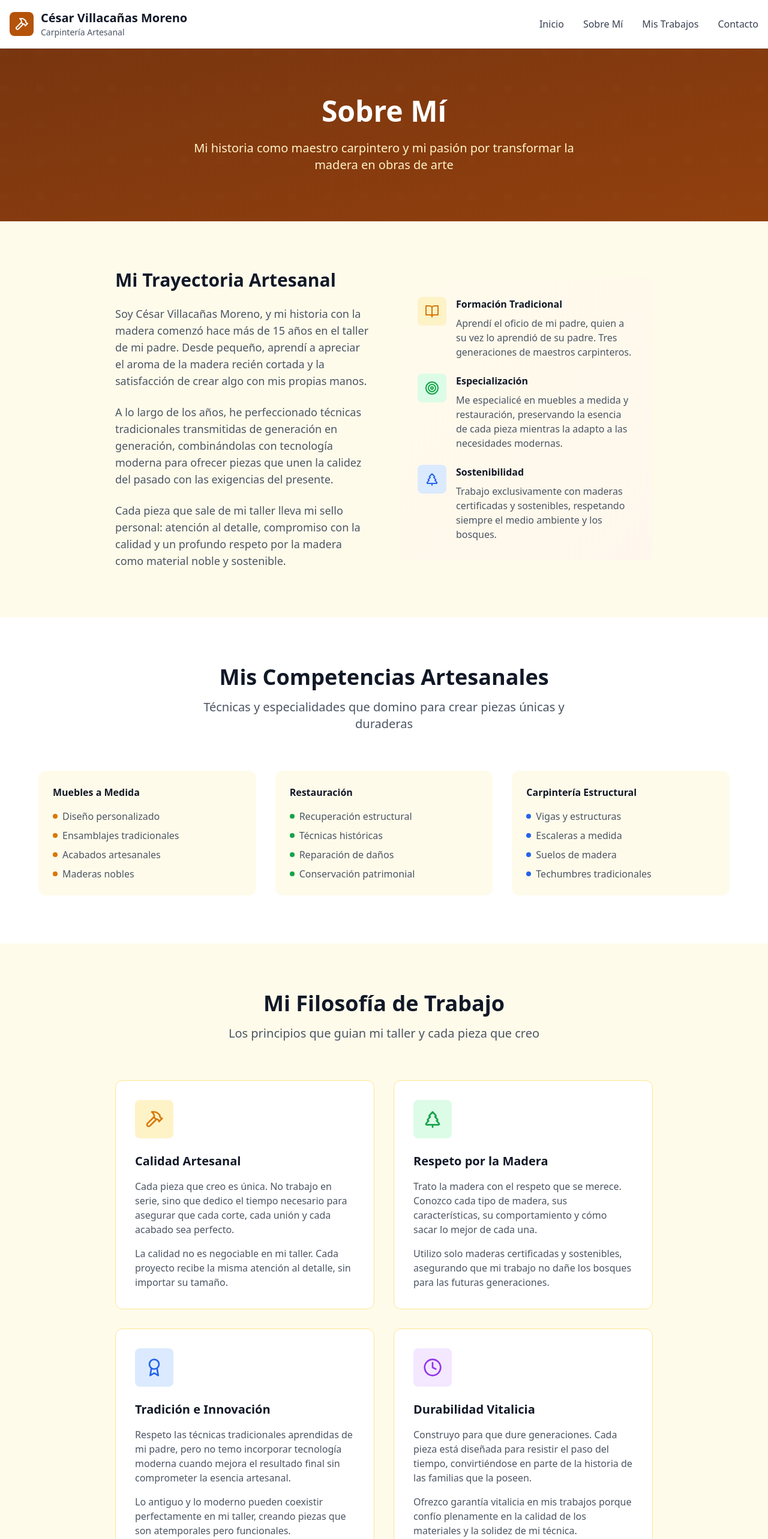
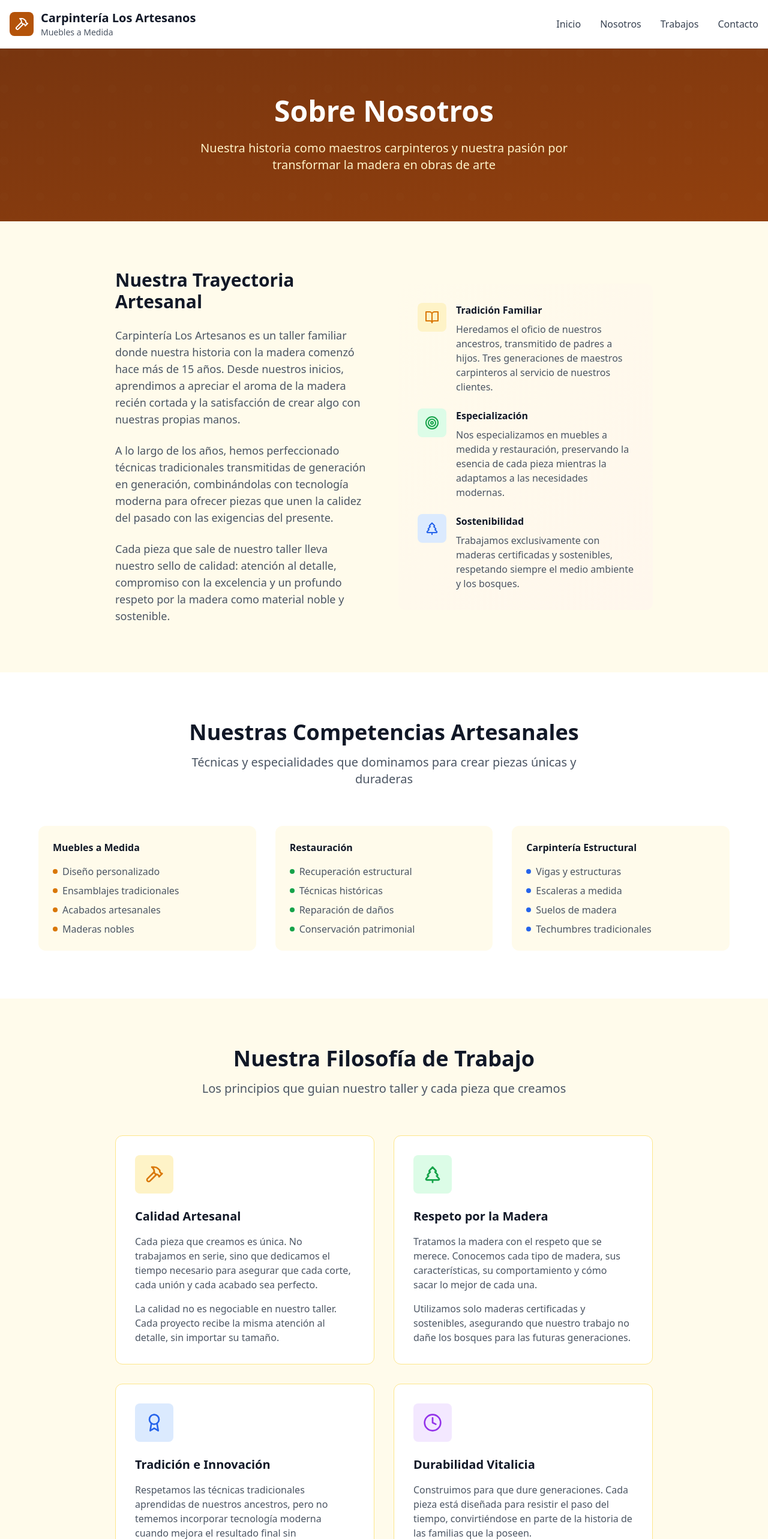
Before and after one commit to Cesarvilla44/Proyecto-de-Carpinter-a-Next.js-, a Next.js app: page /nosotros in a window 1280 px wide. Shown: the top 2566 px of the page at 60% size. Built offline with nearby package versions, Linux system fonts and the light colour scheme.

Commit message:
Transform to business site: Carpintería Los Artesanos

```diff
--- a/src/app/contacto/ContactForm.tsx
+++ b/src/app/contacto/ContactForm.tsx
@@ -34,7 +34,7 @@ export default function ContactForm() {
         <div className="relative z-10 container mx-auto px-4">
           <div className="max-w-4xl mx-auto text-center">
             <h1 className="text-5xl font-bold mb-6">Contacto</h1>
-            <p className="text-xl text-amber-100">Visita mi taller o contáctame para tu proyecto de carpintería</p>
+            <p className="text-xl text-amber-100">Visita nuestro taller o contáctanos para tu proyecto de carpintería</p>
           </div>
         </div>
       </section>
@@ -47,8 +47,8 @@ export default function ContactForm() {
             <div>
               <h2 className="text-3xl font-bold mb-6 text-gray-900">Solicita tu Presupuesto</h2>
               <p className="text-gray-600 mb-8">
-                Cuéntame sobre tu proyecto de carpintería y te prepararé un presupuesto detallado.
-                Trabajo con muebles a medida, restauración y carpintería estructural.
+                Cuéntanos sobre tu proyecto de carpintería y te prepararemos un presupuesto detallado.
+                Trabajamos con muebles a medida, restauración y carpintería estructural.
               </p>
 
               {formState?.success && (
--- a/src/app/contacto/page.tsx
+++ b/src/app/contacto/page.tsx
@@ -1,8 +1,8 @@
 import { Metadata } from 'next'
 
 export const metadata: Metadata = {
-  title: 'Contacto - Carpintería Los Robles',
-  description: 'Contacta con mi taller de carpintería artesanal. Presupuestos para muebles a medida, restauración y carpintería estructural.',
+  title: 'Contacto - Carpintería Los Artesanos',
+  description: 'Contacta con Carpintería Los Artesanos. Presupuestos para muebles a medida, restauración y carpintería estructural.',
 }
 
 export const revalidate = 3600 // ISR: revalidar cada hora
--- a/src/app/nosotros/page.tsx
+++ b/src/app/nosotros/page.tsx
@@ -1,8 +1,8 @@
 import { Hammer, Award, Target, Clock, TreePine, BookOpen, Mail, Phone, MapPin } from 'lucide-react'
 
 export const metadata = {
-  title: 'Sobre Mí - César Villacañas Moreno',
-  description: 'Conoce mi historia como maestro carpintero y mi pasión por la carpintería artesanal.',
+  title: 'Sobre Nosotros - Carpintería Los Artesanos',
+  description: 'Conoce nuestra historia como maestros carpinteros y nuestra pasión por la carpintería artesanal.',
 }
 
 export default function AboutPage() {
@@ -18,9 +18,9 @@ export default function AboutPage() {
         ></div>
         <div className="relative z-10 container mx-auto px-4">
           <div className="max-w-4xl mx-auto text-center">
-            <h1 className="text-5xl font-bold mb-6">Sobre Mí</h1>
+            <h1 className="text-5xl font-bold mb-6">Sobre Nosotros</h1>
             <p className="text-xl text-amber-100 max-w-2xl mx-auto">
-              Mi historia como maestro carpintero y mi pasión por transformar la madera en obras de arte
+              Nuestra historia como maestros carpinteros y nuestra pasión por transformar la madera en obras de arte
             </p>
           </div>
         </div>
@@ -31,20 +31,20 @@ export default function AboutPage() {
         <div className="max-w-4xl mx-auto">
           <div className="grid lg:grid-cols-2 gap-12 items-center">
             <div>
-              <h2 className="text-3xl font-bold mb-6 text-gray-900">Mi Trayectoria Artesanal</h2>
+              <h2 className="text-3xl font-bold mb-6 text-gray-900">Nuestra Trayectoria Artesanal</h2>
               <p className="text-lg text-gray-600 mb-6">
-                Soy César Villacañas Moreno, y mi historia con la madera comenzó hace más de 15 años
-                en el taller de mi padre. Desde pequeño, aprendí a apreciar el aroma de la madera recién
-                cortada y la satisfacción de crear algo con mis propias manos.
+                Carpintería Los Artesanos es un taller familiar donde nuestra historia con la madera comenzó
+                hace más de 15 años. Desde nuestros inicios, aprendimos a apreciar el aroma de la madera recién
+                cortada y la satisfacción de crear algo con nuestras propias manos.
               </p>
               <p className="text-lg text-gray-600 mb-6">
-                A lo largo de los años, he perfeccionado técnicas tradicionales transmitidas de
+                A lo largo de los años, hemos perfeccionado técnicas tradicionales transmitidas de
                 generación en generación, combinándolas con tecnología moderna para ofrecer piezas
                 que unen la calidez del pasado con las exigencias del presente.
               </p>
               <p className="text-lg text-gray-600">
-                Cada pieza que sale de mi taller lleva mi sello personal: atención al detalle,
-                compromiso con la calidad y un profundo respeto por la madera como material noble
+                Cada pieza que sale de nuestro taller lleva nuestro sello de calidad: atención al detalle,
+                compromiso con la excelencia y un profundo respeto por la madera como material noble
                 y sostenible.
               </p>
             </div>
@@ -55,10 +55,10 @@ export default function AboutPage() {
                     <BookOpen className="w-6 h-6 text-amber-600" />
                   </div>
                   <div>
-                    <h3 className="font-semibold text-gray-900 mb-2">Formación Tradicional</h3>
+                    <h3 className="font-semibold text-gray-900 mb-2">Tradición Familiar</h3>
                     <p className="text-gray-600">
-                      Aprendí el oficio de mi padre, quien a su vez lo aprendió de su padre.
-                      Tres generaciones de maestros carpinteros.
+                      Heredamos el oficio de nuestros ancestros, transmitido de padres a hijos.
+                      Tres generaciones de maestros carpinteros al servicio de nuestros clientes.
                     </p>
                   </div>
                 </div>
@@ -69,8 +69,8 @@ export default function AboutPage() {
                   <div>
                     <h3 className="font-semibold text-gray-900 mb-2">Especialización</h3>
                     <p className="text-gray-600">
-                      Me especialicé en muebles a medida y restauración, preservando
-                      la esencia de cada pieza mientras la adapto a las necesidades modernas.
+                      Nos especializamos en muebles a medida y restauración, preservando
+                      la esencia de cada pieza mientras la adaptamos a las necesidades modernas.
                     </p>
                   </div>
                 </div>
@@ -81,7 +81,7 @@ export default function AboutPage() {
                   <div>
                     <h3 className="font-semibold text-gray-900 mb-2">Sostenibilidad</h3>
                     <p className="text-gray-600">
-                      Trabajo exclusivamente con maderas certificadas y sostenibles,
+                      Trabajamos exclusivamente con maderas certificadas y sostenibles,
                       respetando siempre el medio ambiente y los bosques.
                     </p>
                   </div>
@@ -96,9 +96,9 @@ export default function AboutPage() {
       <section className="py-20 px-4 bg-white">
         <div className="max-w-6xl mx-auto">
           <div className="text-center mb-16">
-            <h2 className="text-4xl font-bold mb-4 text-gray-900">Mis Competencias Artesanales</h2>
+            <h2 className="text-4xl font-bold mb-4 text-gray-900">Nuestras Competencias Artesanales</h2>
             <p className="text-xl text-gray-600 max-w-2xl mx-auto">
-              Técnicas y especialidades que domino para crear piezas únicas y duraderas
+              Técnicas y especialidades que dominamos para crear piezas únicas y duraderas
             </p>
           </div>
 
@@ -176,9 +176,9 @@ export default function AboutPage() {
       <section className="py-20 px-4 bg-amber-50">
         <div className="max-w-4xl mx-auto">
           <div className="text-center mb-16">
-            <h2 className="text-4xl font-bold mb-4 text-gray-900">Mi Filosofía de Trabajo</h2>
+            <h2 className="text-4xl font-bold mb-4 text-gray-900">Nuestra Filosofía de Trabajo</h2>
             <p className="text-xl text-gray-600">
-              Los principios que guian mi taller y cada pieza que creo
+              Los principios que guian nuestro taller y cada pieza que creamos
             </p>
           </div>
 
@@ -189,12 +189,12 @@ export default function AboutPage() {
               </div>
               <h3 className="text-xl font-bold mb-4 text-gray-900">Calidad Artesanal</h3>
               <p className="text-gray-600 mb-4">
-                Cada pieza que creo es única. No trabajo en serie, sino que dedico
+                Cada pieza que creamos es única. No trabajamos en serie, sino que dedicamos
                 el tiempo necesario para asegurar que cada corte, cada unión y cada
                 acabado sea perfecto.
               </p>
               <p className="text-gray-600">
-                La calidad no es negociable en mi taller. Cada proyecto recibe la
+                La calidad no es negociable en nuestro taller. Cada proyecto recibe la
                 misma atención al detalle, sin importar su tamaño.
               </p>
             </div>
@@ -205,12 +205,12 @@ export default function AboutPage() {
               </div>
               <h3 className="text-xl font-bold mb-4 text-gray-900">Respeto por la Madera</h3>
               <p className="text-gray-600 mb-4">
-                Trato la madera con el respeto que se merece. Conozco cada tipo de
+                Tratamos la madera con el respeto que se merece. Conocemos cada tipo de
                 madera, sus características, su comportamiento y cómo sacar lo mejor
                 de cada una.
               </p>
               <p className="text-gray-600">
-                Utilizo solo maderas certificadas y sostenibles, asegurando que mi
+                Utilizamos solo maderas certificadas y sostenibles, asegurando que nuestro
                 trabajo no dañe los bosques para las futuras generaciones.
               </p>
             </div>
@@ -221,12 +221,12 @@ export default function AboutPage() {
               </div>
               <h3 className="text-xl font-bold mb-4 text-gray-900">Tradición e Innovación</h3>
               <p className="text-gray-600 mb-4">
-                Respeto las técnicas tradicionales aprendidas de mi padre, pero no
-                temo incorporar tecnología moderna cuando mejora el resultado final
+                Respetamos las técnicas tradicionales aprendidas de nuestros ancestros, pero no
+                tememos incorporar tecnología moderna cuando mejora el resultado final
                 sin comprometer la esencia artesanal.
               </p>
               <p className="text-gray-600">
-                Lo antiguo y lo moderno pueden coexistir perfectamente en mi taller,
+                Lo antiguo y lo moderno pueden coexistir perfectamente en nuestro taller,
                 creando piezas que son atemporales pero funcionales.
               </p>
             </div>
@@ -237,13 +237,13 @@ export default function AboutPage() {
               </div>
               <h3 className="text-xl font-bold mb-4 text-gray-900">Durabilidad Vitalicia</h3>
               <p className="text-gray-600 mb-4">
-                Construyo para que dure generaciones. Cada pieza está diseñada para
+                Construimos para que dure generaciones. Cada pieza está diseñada para
                 resistir el paso del tiempo, convirtiéndose en parte de la historia
                 de las familias que la poseen.
               </p>
               <p className="text-gray-600">
-                Ofrezco garantía vitalicia en mis trabajos porque confío plenamente
-                en la calidad de los materiales y la solidez de mi técnica.
+                Ofrecemos garantía vitalicia en nuestros trabajos porque confiamos plenamente
+                en la calidad de los materiales y la solidez de nuestra técnica.
               </p>
             </div>
           </div>
@@ -264,11 +264,11 @@ export default function AboutPage() {
           </h2>
           <p className="text-xl mb-8 opacity-90">
             Si estás buscando una pieza única para tu espacio o necesitas restaurar
-            un mueble con valor sentimental, estaré encantado de ayudarte. ¡Visita mi taller!
+            un mueble con valor sentimental, estaremos encantados de ayudarte. ¡Visita nuestro taller!
           </p>
           <div className="flex flex-col sm:flex-row gap-4 justify-center">
             <a
-              href="mailto:cesar.villacañas@email.com"
+              href="mailto:info@carpinterialosartesanos.com"
               className="bg-white text-amber-600 px-8 py-4 rounded-lg font-semibold hover:bg-gray-100 transition-all inline-flex items-center gap-2"
             >
               <Mail className="w-5 h-5" />
--- a/src/app/page.tsx
+++ b/src/app/page.tsx
@@ -2,8 +2,8 @@ import Link from 'next/link'
 import { ArrowRight, Hammer, Award, Clock, TreePine, Ruler } from 'lucide-react'
 
 export const metadata = {
-  title: 'Carpintería Artesanal - Carpintería Los Robles',
-  description: 'Mi taller de carpintería artesanal. Muebles a medida, restauración y carpintería estructural. Calidad y tradición en cada pieza.',
+  title: 'Carpintería Los Artesanos - Muebles a Medida y Restauración',
+  description: 'Carpintería Los Artesanos. Expertos en muebles a medida, restauración y carpintería estructural. Calidad artesanal y tradición en cada pieza.',
 }
 
 export default function HomePage() {
@@ -21,14 +21,14 @@ export default function HomePage() {
           <div className="max-w-4xl mx-auto text-center">
             <div className="mb-8">
               <h1 className="text-4xl md:text-6xl font-bold mb-6 leading-tight">
-                Soy <span className="text-amber-200">César Villacañas Moreno</span>
+                <span className="text-amber-200">Carpintería Los Artesanos</span>
               </h1>
               <p className="text-xl md:text-2xl text-amber-100 mb-8">
-                Maestro Carpintero Artesano
+                Maestros Carpinteros Artesanos
               </p>
               <p className="text-lg text-amber-200 mb-12 max-w-3xl mx-auto">
-                Con más de 15 años de experiencia, transformo la madera en obras de arte que duran generaciones.
-                Cada pieza que sale de mi taller lleva la firma de la tradición y la calidad artesanal.
+                Con más de 15 años de experiencia, transformamos la madera en obras de arte que duran generaciones.
+                Cada pieza que sale de nuestro taller lleva la firma de la tradición y la calidad artesanal.
               </p>
             </div>
             <div className="flex flex-col sm:flex-row gap-4 justify-center">
@@ -36,7 +36,7 @@ export default function HomePage() {
                 href="/proyectos"
                 className="bg-amber-600 hover:bg-amber-700 text-white px-8 py-4 rounded-lg font-semibold transition-all transform hover:scale-105 inline-flex items-center justify-center gap-2 shadow-lg"
               >
-                Ver mis trabajos
+                Ver nuestros trabajos
                 <ArrowRight className="w-5 h-5" />
               </Link>
               <Link
@@ -54,9 +54,9 @@ export default function HomePage() {
       <section className="py-20 px-4 bg-amber-50">
         <div className="max-w-6xl mx-auto">
           <div className="text-center mb-16">
-            <h2 className="text-4xl font-bold mb-4 text-gray-900">Mis Servicios Artesanales</h2>
+            <h2 className="text-4xl font-bold mb-4 text-gray-900">Nuestros Servicios Artesanales</h2>
             <p className="text-xl text-gray-600 max-w-2xl mx-auto">
-              Especialidades que domino para crear piezas únicas y duraderas
+              Especialidades que dominamos para crear piezas únicas y duraderas
             </p>
           </div>
 
@@ -115,15 +115,15 @@ export default function HomePage() {
           <div className="grid lg:grid-cols-2 gap-12 items-center">
             <div>
               <h2 className="text-4xl font-bold mb-6 text-gray-900">
-                Mi Historia Artesanal
+                Nuestra Historia Artesanal
               </h2>
               <p className="text-lg text-gray-600 mb-6">
-                Soy César Villacañas Moreno, un maestro carpintero con más de 15 años de experiencia.
-                Mi pasión por la madera nació en el taller de mi padre, donde aprendí los secretos
-                de este noble oficio.
+                Carpintería Los Artesanos es un taller familiar con más de 15 años de experiencia.
+                Nuestra pasión por la madera nació de generación en generación, aprendiendo los secretos
+                de este noble oficio desde nuestros ancestros.
               </p>
               <p className="text-lg text-gray-600 mb-8">
-                Combino técnicas tradicionales transmitidas de generación en generación con
+                Combinamos técnicas tradicionales transmitidas de generación en generación con
                 tecnología moderna para ofrecer piezas que unen la calidez del pasado con las
                 exigencias del presente.
               </p>
@@ -145,7 +145,7 @@ export default function HomePage() {
                 href="/nosotros"
                 className="bg-amber-600 hover:bg-amber-700 text-white px-8 py-4 rounded-lg font-semibold transition-all transform hover:scale-105 inline-flex items-center gap-2 shadow-lg"
               >
-                Conocer mi historia
+                Conocer nuestra historia
                 <ArrowRight className="w-5 h-5" />
               </Link>
             </div>
--- a/src/app/proyectos/page.tsx
+++ b/src/app/proyectos/page.tsx
@@ -5,8 +5,8 @@ import { Suspense } from 'react'
 import { Hammer, TreePine, Award, Palette, ExternalLink, Eye } from 'lucide-react'
 
 export const metadata = {
-  title: 'Mis Trabajos - César Villacañas Moreno',
-  description: 'Explora mis trabajos de carpintería artesanal. Muebles a medida, restauración y carpintería estructural.',
+  title: 'Nuestros Trabajos - Carpintería Los Artesanos',
+  description: 'Explora nuestros trabajos de carpintería artesanal. Muebles a medida, restauración y carpintería estructural.',
 }
 
 export const revalidate = 3600 // ISR: revalidar cada hora
--- a/src/components/Footer.tsx
+++ b/src/components/Footer.tsx
@@ -10,15 +10,15 @@ export default function Footer() {
         <div className="grid md:grid-cols-3 gap-8">
           {/* Personal Info */}
           <div>
-            <h3 className="text-xl font-bold mb-4">César Villacañas Moreno</h3>
+            <h3 className="text-xl font-bold mb-4">Carpintería Los Artesanos</h3>
             <p className="text-gray-300 mb-4">
-              Desarrollador Full Stack especializado en crear soluciones web modernas y eficientes.
-              Apasionado por la tecnología y el diseño de interfaces de usuario.
+              Maestros carpinteros artesanos con más de 15 años de experiencia.
+              Especializados en muebles a medida, restauración y carpintería estructural.
             </p>
             <div className="space-y-2">
               <div className="flex items-center gap-2 text-gray-300">
                 <Mail className="w-4 h-4" />
-                <span>cesar.villacañas@email.com</span>
+                <span>info@carpinterialosartesanos.com</span>
               </div>
               <div className="flex items-center gap-2 text-gray-300">
                 <Phone className="w-4 h-4" />
@@ -79,7 +79,7 @@ export default function Footer() {
         </div>
 
         <div className="border-t border-gray-700 mt-8 pt-8 text-center text-gray-400">
-          <p>&copy; 2024 César Villacañas Moreno. Portafolio de Prácticas Profesionales.</p>
+          <p>&copy; 2024 Carpintería Los Artesanos. Todos los derechos reservados.</p>
         </div>
       </div>
     </footer>
--- a/src/components/Header.tsx
+++ b/src/components/Header.tsx
@@ -16,8 +16,8 @@ export default function Header() {
               <Hammer className="w-6 h-6 text-white" />
             </div>
             <div>
-              <h1 className="text-xl font-bold text-gray-900">César Villacañas Moreno</h1>
-              <p className="text-sm text-gray-600">Carpintería Artesanal</p>
+              <h1 className="text-xl font-bold text-gray-900">Carpintería Los Artesanos</h1>
+              <p className="text-sm text-gray-600">Muebles a Medida</p>
             </div>
           </Link>
 
@@ -27,10 +27,10 @@ export default function Header() {
               Inicio
             </Link>
             <Link href="/nosotros" className="text-gray-700 hover:text-amber-600 transition-colors font-medium">
-              Sobre Mí
+              Nosotros
             </Link>
             <Link href="/proyectos" className="text-gray-700 hover:text-amber-600 transition-colors font-medium">
-              Mis Trabajos
+              Trabajos
             </Link>
             <Link href="/contacto" className="text-gray-700 hover:text-amber-600 transition-colors font-medium">
               Contacto
@@ -54,10 +54,10 @@ export default function Header() {
                 Inicio
               </Link>
               <Link href="/nosotros" className="text-gray-700 hover:text-amber-600 transition-colors font-medium">
-                Sobre Mí
+                Nosotros
               </Link>
               <Link href="/proyectos" className="text-gray-700 hover:text-amber-600 transition-colors font-medium">
-                Mis Trabajos
+                Trabajos
               </Link>
               <Link href="/contacto" className="text-gray-700 hover:text-amber-600 transition-colors font-medium"
                 onClick={() => setIsOpen(false)}>
```
